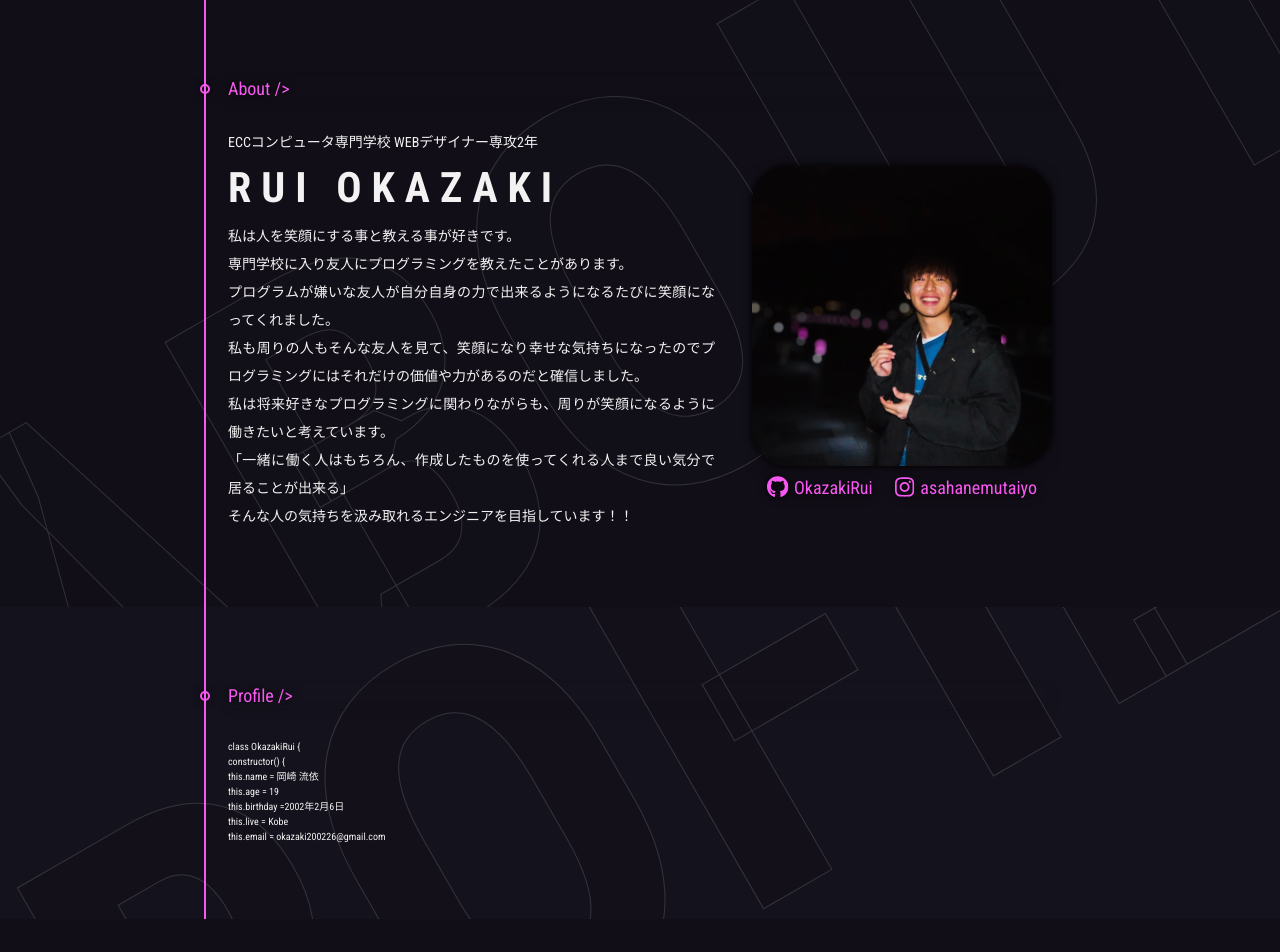
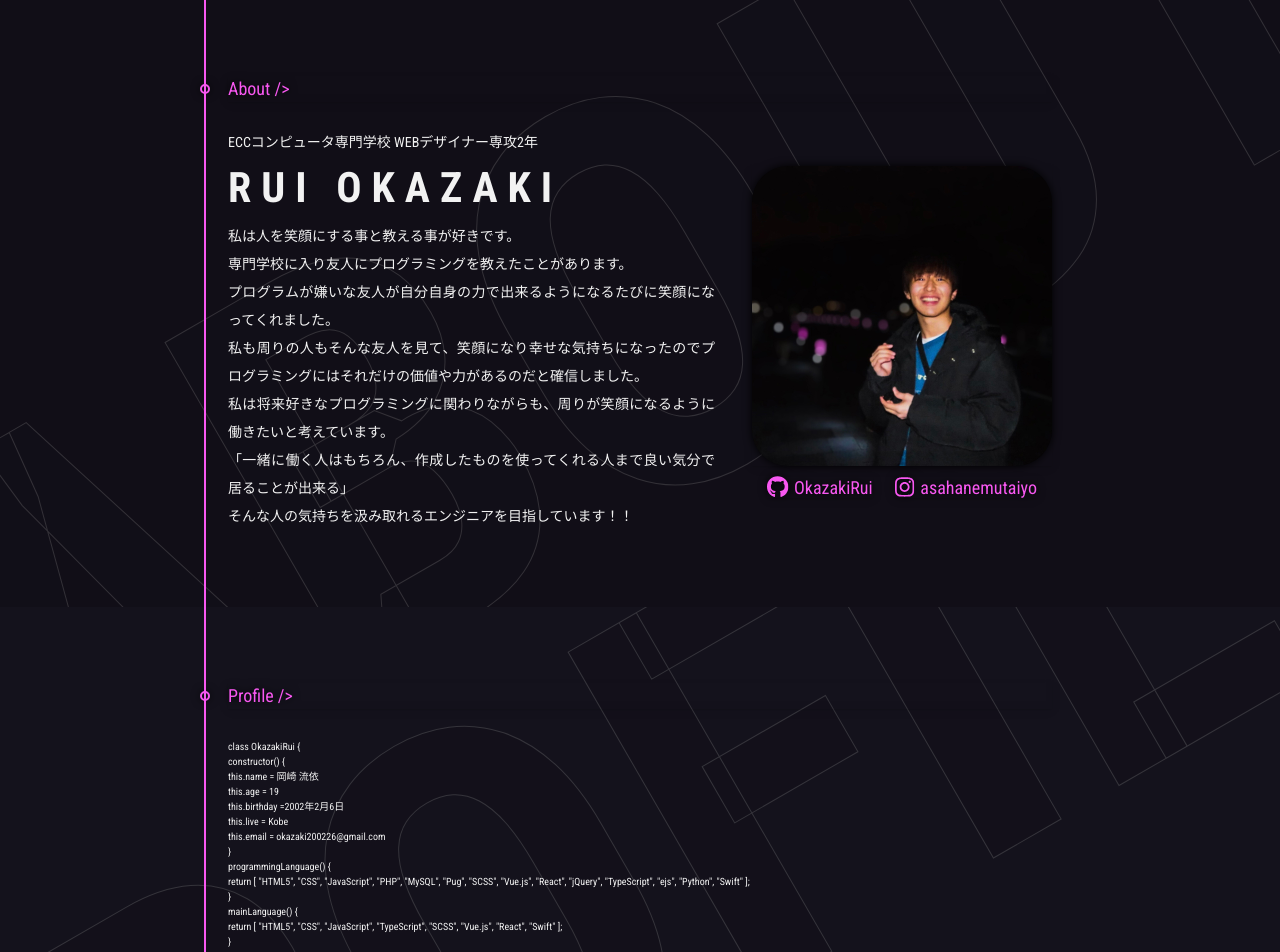
Before and after one commit to ruiokazaki-archive/portfolio-react, a React (Create React App) app: page / in a window 1280 px wide. Shown: the top 952 px of the page. Before the commit the page ends 919 px from the top, so only its background shows below. Built offline with nearby package versions, Linux system fonts and the light colour scheme.

Commit message:
add: create profile components

```diff
--- a/src/components/organisms/Profile.tsx
+++ /dev/null
@@ -1,26 +0,0 @@
-import { VFC } from 'react';
-import SectionWrap from '../templates/SectionWrap';
-// import {} from './Profile.style';
-
-import { ProfileCode } from '../../data/ProfileSkillCode';
-
-type Props = {
-  profileData: ProfileCode;
-};
-
-const Profile: VFC<Props> = ({ profileData }) => (
-  <SectionWrap sectionTitle="Profile">
-    <p>class OkazakiRui &#123;</p>
-    <p>constructor() &#123;</p>
-    <p>this.name = {profileData.constructor.name}</p>
-    <p>this.age = {profileData.constructor.age}</p>
-    <p>
-      this.birthday =
-      {`${profileData.constructor.birthday.year}年${profileData.constructor.birthday.month}月${profileData.constructor.birthday.date}日`}
-    </p>
-    <p>this.live = {profileData.constructor.live}</p>
-    <p>this.email = {profileData.constructor.email}</p>
-  </SectionWrap>
-);
-
-export default Profile;
--- a/src/components/pages/Home.tsx
+++ b/src/components/pages/Home.tsx
@@ -1,6 +1,6 @@
 import { VFC } from 'react';
 import About from '../organisms/About';
-import Profile from '../organisms/Profile';
+import Profile from '../../containers/organisms/Profile';
 
 import { ProfileData } from '../../data/ProfileSkillCode';
 
--- /dev/null
+++ b/src/containers/organisms/Profile.tsx
@@ -0,0 +1,44 @@
+import { VFC } from 'react';
+import SectionWrap from '../../components/templates/SectionWrap';
+// import {} from './Profile.style';
+
+import { ProfileCode } from '../../data/ProfileSkillCode';
+
+type Props = {
+  profileData: ProfileCode;
+};
+
+const Profile: VFC<Props> = ({ profileData }) => {
+  const createChar = (ary: string[]): string => {
+    let char = '';
+    for (let i = 0; i < ary.length; i += 1) {
+      char += `"${ary[i]}", `;
+    }
+
+    return char.slice(0, -2);
+  };
+
+  return (
+    <SectionWrap sectionTitle="Profile">
+      <p>class OkazakiRui &#123;</p>
+      <p>constructor() &#123;</p>
+      <p>this.name = {profileData.constructor.name}</p>
+      <p>this.age = {profileData.constructor.age}</p>
+      <p>
+        this.birthday =
+        {`${profileData.constructor.birthday.year}年${profileData.constructor.birthday.month}月${profileData.constructor.birthday.date}日`}
+      </p>
+      <p>this.live = {profileData.constructor.live}</p>
+      <p>this.email = {profileData.constructor.email}</p> <p>&#125;</p>
+      <p>programmingLanguage() &#123;</p>
+      <p>return [ {createChar(profileData.programmingLanguage)} ];</p>
+      <p>&#125;</p> <p>mainLanguage() &#123;</p>
+      <p>return [ {createChar(profileData.mainLanguage)} ];</p>
+      <p>&#125;</p> <p>tools() &#123;</p>
+      <p>return [ {createChar(profileData.tools)} ];</p> <p>&#125;</p>
+      <p>&#125;</p>
+    </SectionWrap>
+  );
+};
+
+export default Profile;
```
